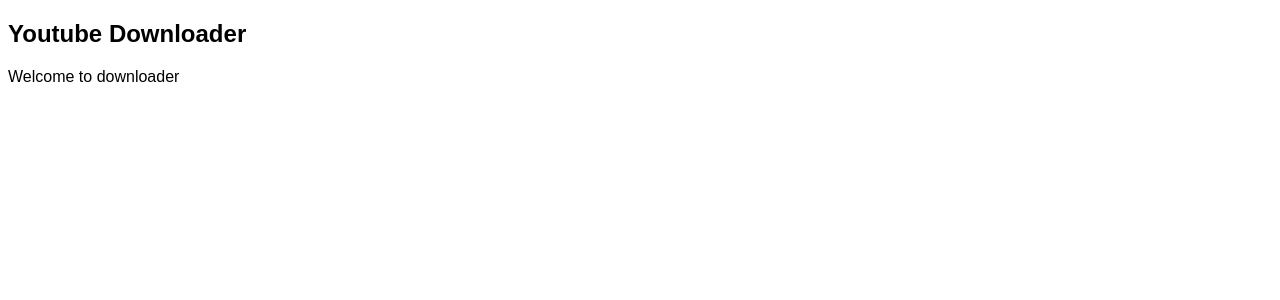
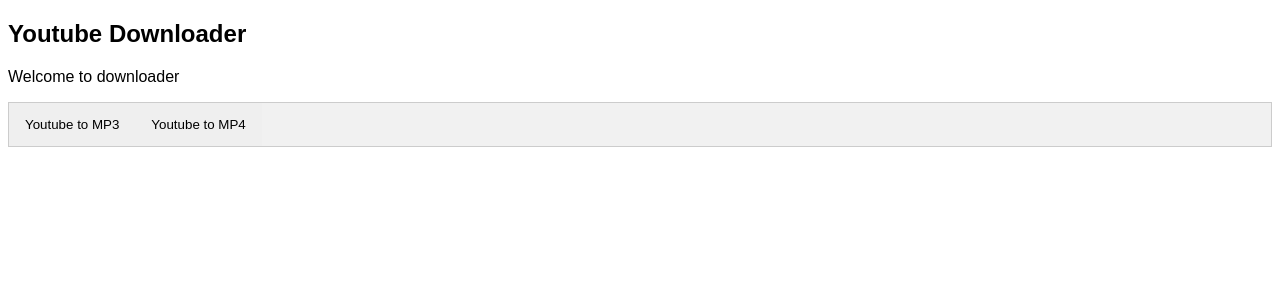
Before and after one commit to amithaisuru/ytdownloader, a Flask app: page / in a window 1280 px wide. Shown: the top 300 px of the page. Run offline with Flask 3, Linux system fonts and the light colour scheme.

Commit message:
added two tabs

```diff
--- a/Static/style.css
+++ b/Static/style.css
@@ -1,3 +1,32 @@
 body {
     font-family: Arial, sans-serif;
 }
+
+.tab {
+    overflow: hidden;
+    border: 1px solid #ccc;
+    background-color: #f1f1f1;
+}
+
+.tab button {
+    float: left;
+    border: none;
+    outline: none;
+    cursor: pointer;
+    padding: 14px 16px;
+}
+
+.tab button:hover {
+    background-color: #ddd;
+}
+
+.tab button:active {
+    background-color: #ccc;
+}
+
+.tabcontent {
+    display: none;
+    padding: 6px 12px;
+    border: 1px solid #ccc;
+    border-top: none;
+}
--- a/app.py
+++ b/app.py
@@ -6,4 +6,5 @@
 def home():
     return render_template('index.html')
 
-if __name__ == '__main__':app.run(debug=True, host='0.0.0.0', port=5000)
+if __name__ == '__main__':
+    app.run(debug=True, host='0.0.0.0', port=5000)
--- a/templates/index.html
+++ b/templates/index.html
@@ -9,6 +9,17 @@
 <body>
     <h2>Youtube Downloader</h2>
     <p>Welcome to downloader</p>
+    <div class="tab">
+        <button class="tablinks" onclick="openTab(event, 'Audio')">Youtube to MP3</button>
+        <button class="tablinks" onclick="openTab(event, 'Video')">Youtube to MP4</button>
+    </div>
+
+    <div id="Audio" class="tabcontent">
+        <h3>audio downloader</h3>
+    </div>
+    <div id="Video" class="tabcontent">
+        <h3>video downloader</h3>
+    </div>
     <script src="{{url_for('static', filename='script.js')}}"></script>
 </body>
 </html>
```
Also changed, not shown: 1 other file.
